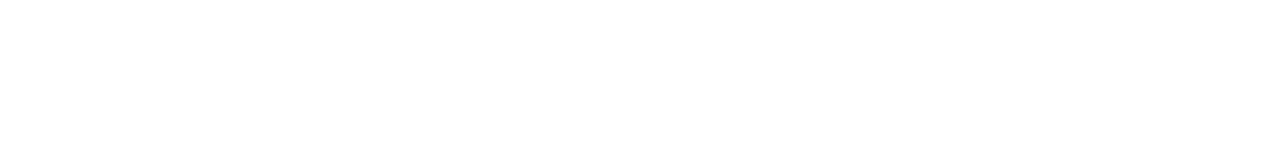
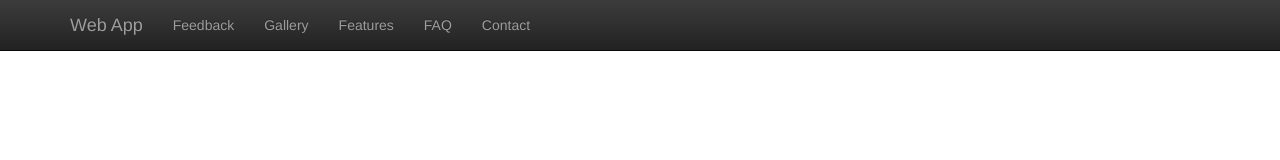
Before and after one commit to aaronsweeneyweb/website, a plain HTML site: page index.html in a window 1280 px wide. Drawn offline with nearby package versions, Linux system fonts and the light colour scheme.

Commit message:
create navbar

```diff
--- a/index.html
+++ b/index.html
@@ -14,7 +14,31 @@
 </head>
 
 <body>
+  <!-- Navbar -->
+    <nav class="navbar navbar-inverse navbar-fixed-top" id="my-navbar">
+      <div class="container">
+        <div class="navbar-header">
+          <button type="button" class="navbar-toggle" data-toggle="collapse" data-target="#navbar-collapse">
+            <span class="icon-bar"></span>
+            <span class="icon-bar"></span>
+            <span class="icon-bar"></span>
+            <span class="icon-bar"></span>
+          </button>
 
+          <a href="" class="navbar-brand">Web App</a>
+        </div>
+
+        <div class="collapse navbar-collapse" id="navbar-collapse">
+          <ul class="nav navbar-nav">
+            <li><a href="#feedback">Feedback</a>
+            <li><a href="#gallery">Gallery</a>
+            <li><a href="#features">Features</a>
+            <li><a href="#faq">FAQ</a>
+            <li><a href="#contact">Contact</a>
+          </ul>
+        </div>
+      </div>
+    </nav>
 
 
   <script src="http://code.jquery.com/jquery-2.2.0.min.js"></script>
```
